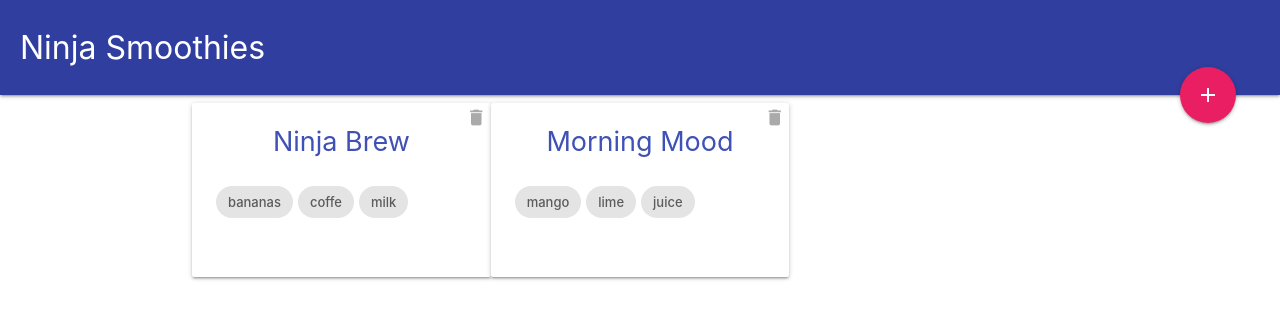
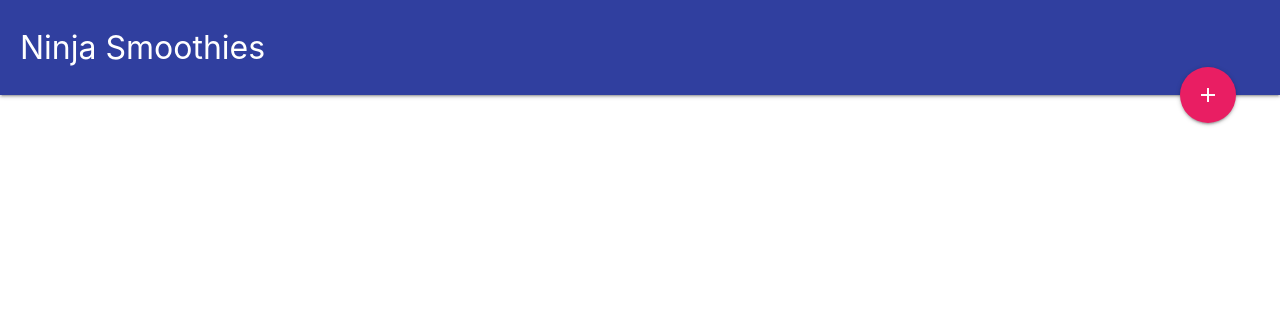
Before and after one commit to AndrzejChemerys/vue, a Vue app in the folder vue_projects/4_ninja_smoothies/app/: page / in a window 1280 px wide. Shown: the top 318 px of the page. Built offline with nearby package versions, Linux system fonts and the light colour scheme.

Commit message:
Setting up and installing Firebase

```diff
--- a/vue_projects/4_ninja_smoothies/app/package.json
+++ b/vue_projects/4_ninja_smoothies/app/package.json
@@ -14,6 +14,7 @@
     "vue-router": "^3.0.1"
   },
   "devDependencies": {
+    "ajv": "^6.12.2",
     "autoprefixer": "^7.1.2",
     "babel-core": "^6.22.1",
     "babel-helper-vue-jsx-merge-props": "^2.0.3",
@@ -28,6 +29,7 @@
     "css-loader": "^0.28.0",
     "extract-text-webpack-plugin": "^3.0.0",
     "file-loader": "^1.1.4",
+    "firebase": "^7.14.4",
     "friendly-errors-webpack-plugin": "^1.6.1",
     "html-webpack-plugin": "^2.30.1",
     "node-notifier": "^5.1.2",
--- a/vue_projects/4_ninja_smoothies/app/src/components/Index.vue
+++ b/vue_projects/4_ninja_smoothies/app/src/components/Index.vue
@@ -15,23 +15,15 @@
 </template>
 
 <script>
+
+import db from '@/firebase/init'
+
 export default {
   name: "Index",
   data() {
     return {
       smoothies: [
-        {
-          title: "Ninja Brew",
-          slug: "ninja-brew",
-          ingredients: ["bananas", "coffe", "milk"],
-          id: "1",
-        },
-        {
-          title: "Morning Mood",
-          slug: "morning-mood",
-          ingredients: ["mango", "lime", "juice"],
-          id: "2",
-        },
+
       ],
     };
   },
--- /dev/null
+++ b/vue_projects/4_ninja_smoothies/app/src/firebase/init.js
@@ -0,0 +1,20 @@
+  import firebase from 'firebase'
+  import firestore from 'firebase/firestore'
+
+  // Your web app's Firebase configuration
+  var firebaseConfig = {
+    apiKey: "AIzaSyCGj5ND-WTgPgDGbYmon-dJmyEE7JArjh8",
+    authDomain: "udemy-ninja-smoothies-ce6ba.firebaseapp.com",
+    databaseURL: "https://udemy-ninja-smoothies-ce6ba.firebaseio.com",
+    projectId: "udemy-ninja-smoothies-ce6ba",
+    storageBucket: "udemy-ninja-smoothies-ce6ba.appspot.com",
+    messagingSenderId: "639887278812",
+    appId: "1:639887278812:web:bf3152f7844907f76c2a19",
+    measurementId: "G-E3SRJXZXC3"
+  };
+  // Initialize Firebase
+
+  const firebaseApp = firebase.initializeApp(firebaseConfig);
+  firebase.analytics();
+
+  export default firebaseApp.firestore()
```
Also changed, not shown: 1 other file (tests, documents, lock files or other folders).
